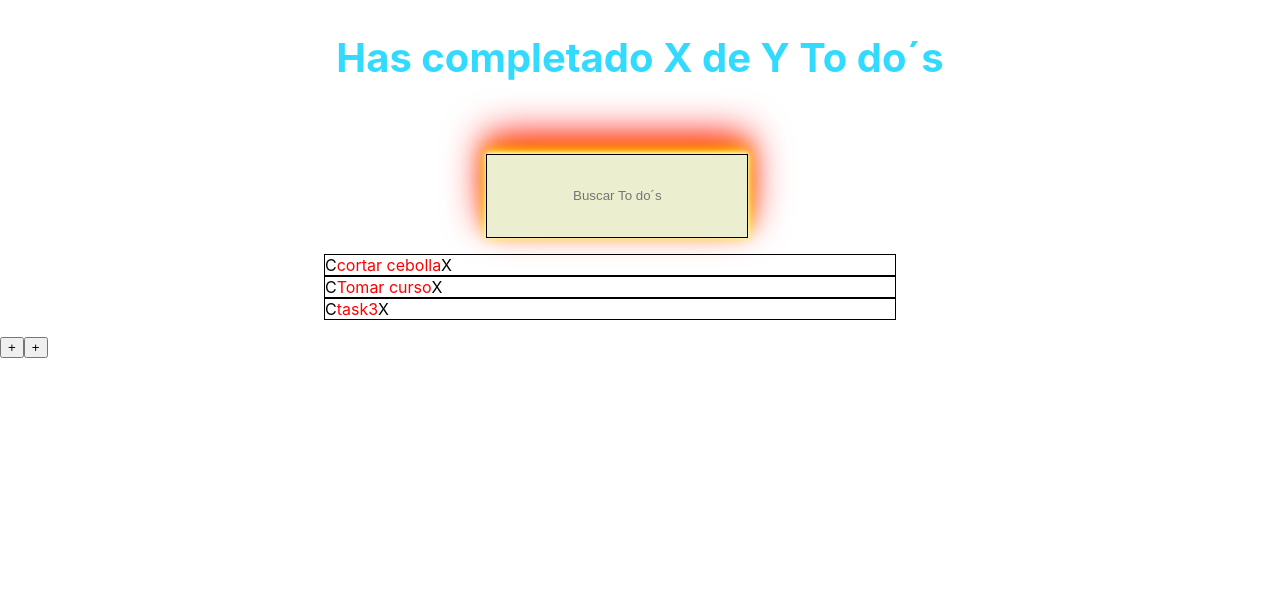
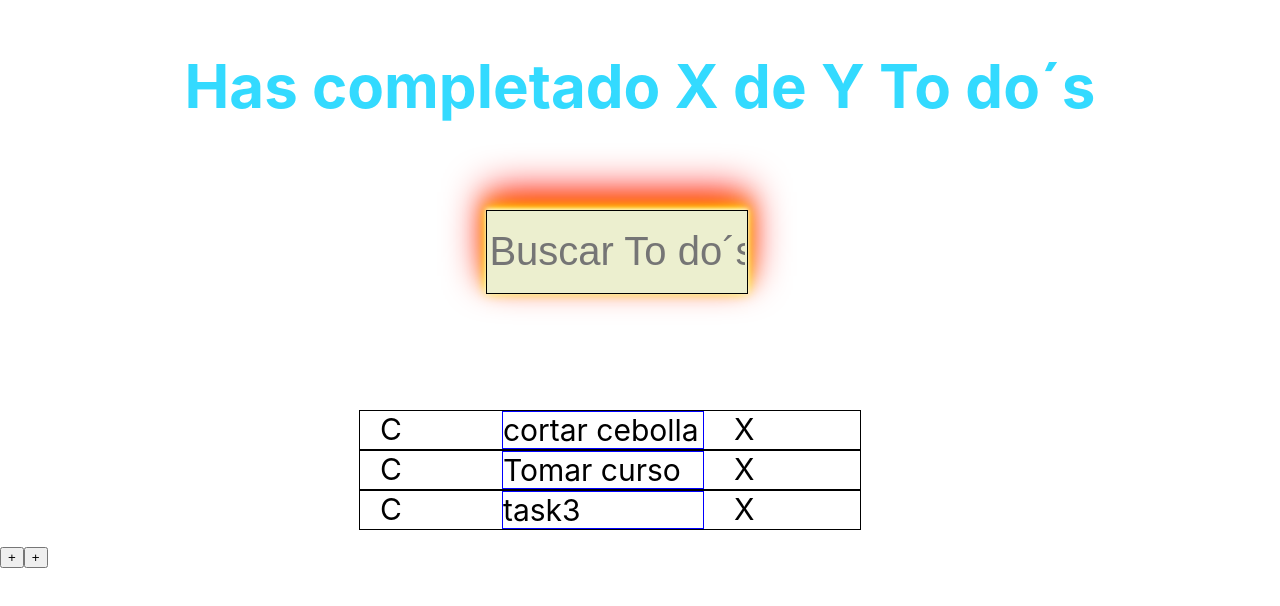
Before and after one commit to nicolasernesto/react-app, a React (Create React App) app: page / in a window 1280 px wide. Shown: the top 606 px of the page. Built offline with nearby package versions, Linux system fonts and the light colour scheme.

Commit message:
agregar mas estilos

```diff
--- a/src/TodoCounter.css
+++ b/src/TodoCounter.css
@@ -1,5 +1,5 @@
 .TodoCounter{
-    font-size: 40px;
+    font-size: 60px;
     color: #33daff;
     text-align: center;
 
--- a/src/TodoItem.css
+++ b/src/TodoItem.css
@@ -1,12 +1,19 @@
 li{
     border: 1px solid black;
     text-decoration: none;
+    display: flex;
 
-    width: 50%;
+    width: 100%;
+    font-size: 30px;
 }
-li *{
-    display: inline;
+p{  margin: 0;
+    border: 1px solid blue;
+    width: 200px;
+}
+.first{
+    padding-left: 20px;
+    padding-right: 100px;
 }
 span{
-
+    padding-left: 30px;
 }
--- a/src/TodoItem.js
+++ b/src/TodoItem.js
@@ -7,8 +7,8 @@ function TodoItem(propied){
 
     return (
         <li>
-            <span>C</span>
-            <p style={{color:'red'}}>{propied.text}</p>
+            <span className={`first icon-check ${propied.completed && 'icon-check--active'}`}>C</span>
+            <p>{propied.text}</p>
             <span>X</span>
 
 
--- a/src/TodoList.css
+++ b/src/TodoList.css
@@ -1,7 +1,14 @@
+section{
+    display: flex;
+    justify-content: center;
+}
 ul{
     display: flex;
     flex-direction: column;
     align-items: center;
     list-style: none;
     margin-right: 100px;
+    width: 500px;
+
+    padding-top: 100px;
 }
--- a/src/TodoSearch.css
+++ b/src/TodoSearch.css
@@ -11,7 +11,7 @@ input{
     background: #ECEFCF;
 
 
-
+  font-size: 40px;
 
 
 
@@ -19,4 +19,5 @@ input{
 }
 input:hover{
     border: 2px solid #33daff;
+
 }
```
